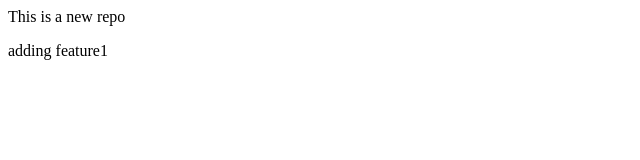
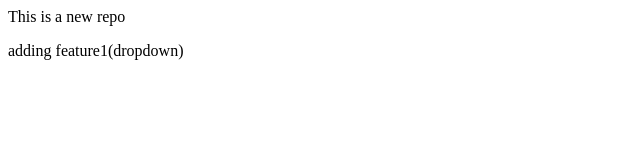
Before and after one commit to ankitKumar826/localrepo, a plain HTML site: page index.html in a window 1280 px wide. Shown: the full height of the page, 0-640 px from the left. Drawn offline with Linux system fonts and the light colour scheme.

Commit message:
Add dropdown

```diff
--- a/index.html
+++ b/index.html
@@ -1,2 +1,2 @@
 <p>This is a new repo</p>
-<p>adding feature1</p>
+<p>adding feature1(dropdown)</p>
```
